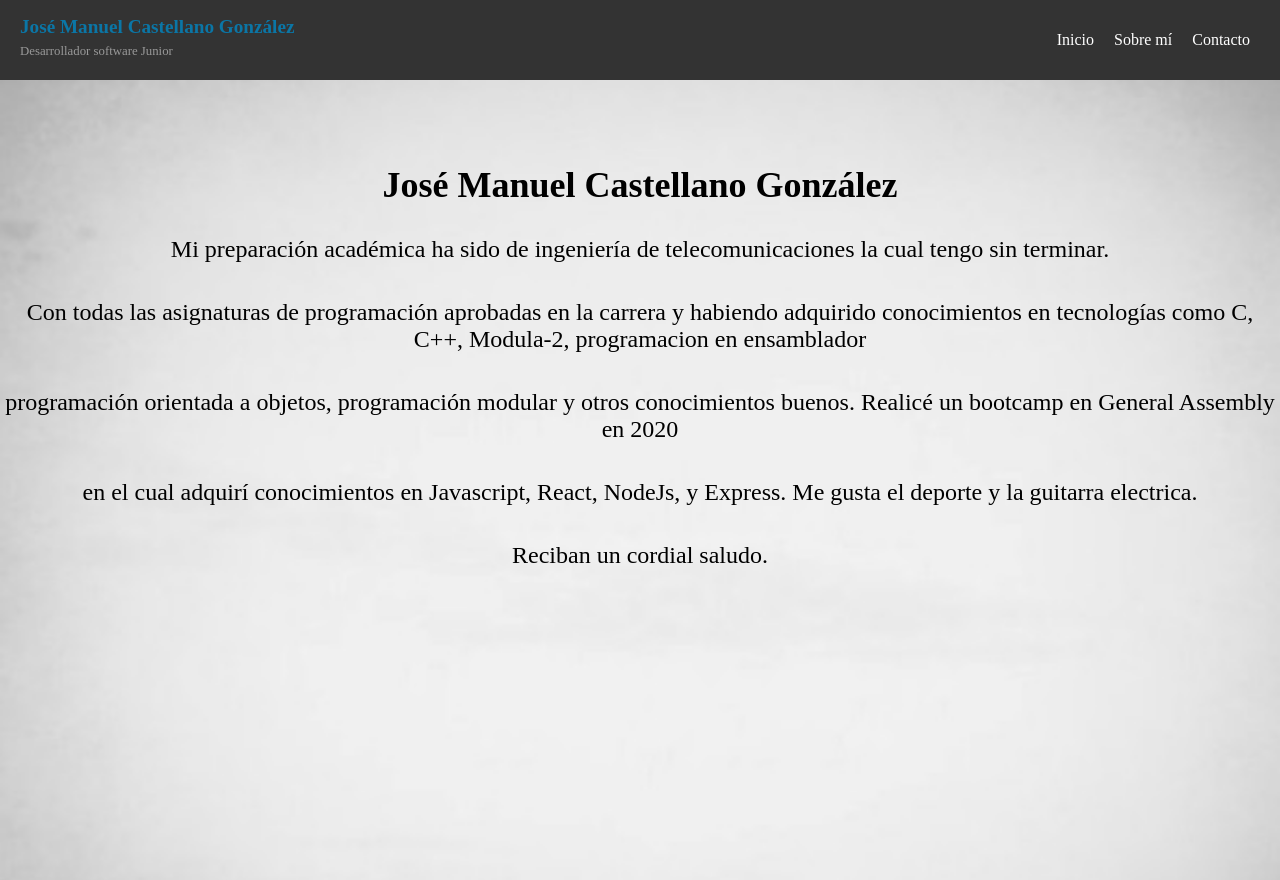
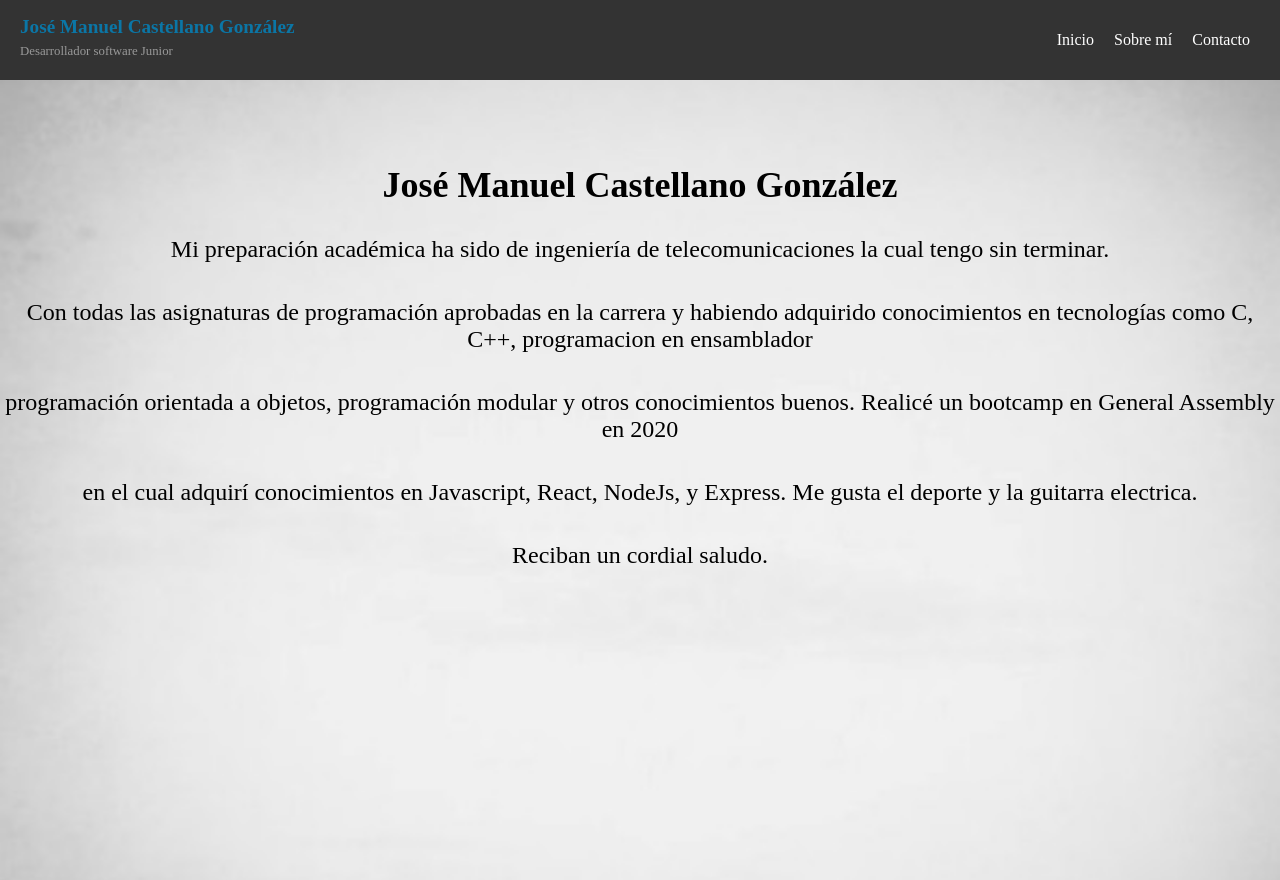
Before and after one commit to josemanuel80/hola-mundo, a React (Create React App) app: page /bio in a window 1280 px wide. Built offline with nearby package versions, Linux system fonts and the light colour scheme.

Commit message:
bug link

```diff
--- a/src/components/Bio.js
+++ b/src/components/Bio.js
@@ -12,7 +12,7 @@ const Bio = () => {
       <p>
         {' '}
         Con todas las asignaturas de programación aprobadas en la carrera y
-        habiendo adquirido conocimientos en tecnologías como C, C++, Modula-2,
+        habiendo adquirido conocimientos en tecnologías como C, C++,
         programacion en ensamblador
       </p>
       <p>
--- a/src/components/Header.js
+++ b/src/components/Header.js
@@ -5,7 +5,7 @@ const Header = () => {
     <header>
       <div className="Application">
         <div className="header">
-          <a id="logo-header" href="#Bio">
+          <a id="logo-header" href="https://hungry-ptolemy-e44d65.netlify.app">
             <span className="site-name">José Manuel Castellano González</span>
             <span className="site-desc">Desarrollador software Junior</span>
           </a>
```
Also changed, not shown: 1 other file (tests, documents, lock files or other folders).
